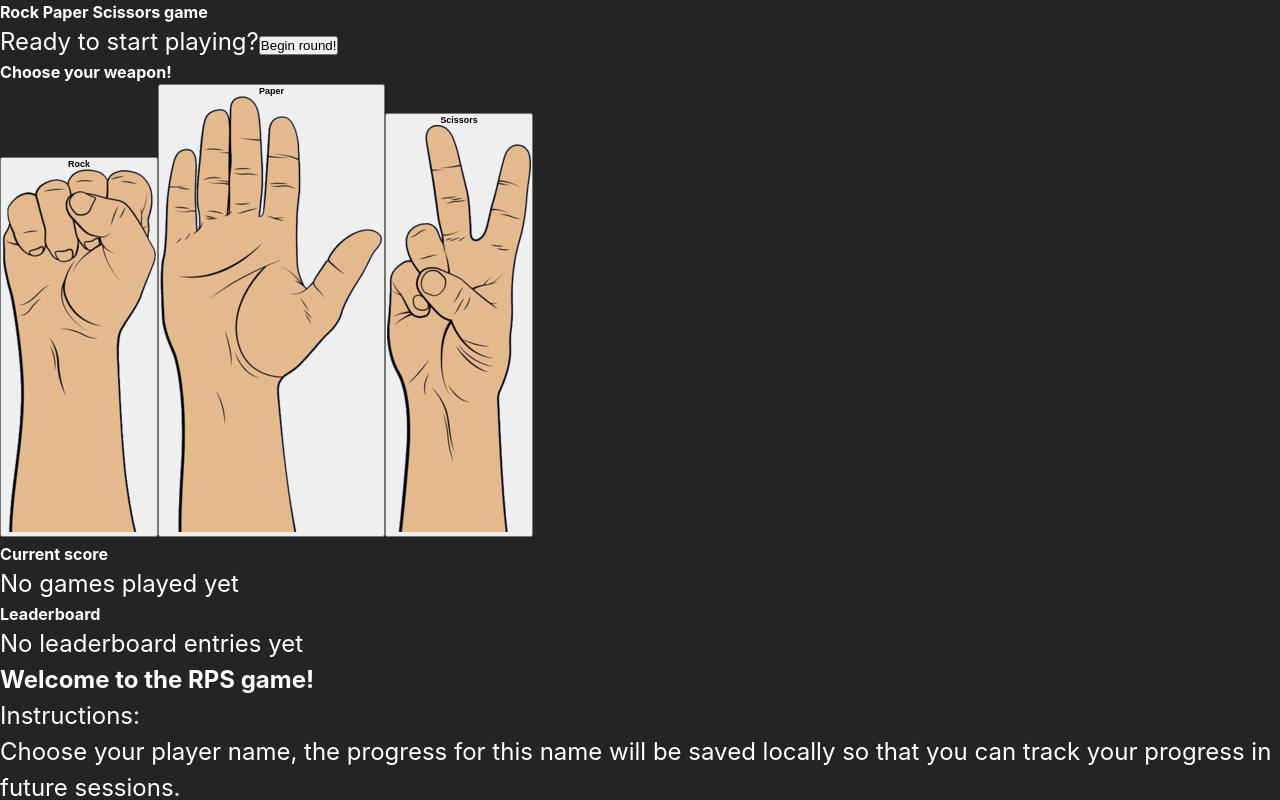
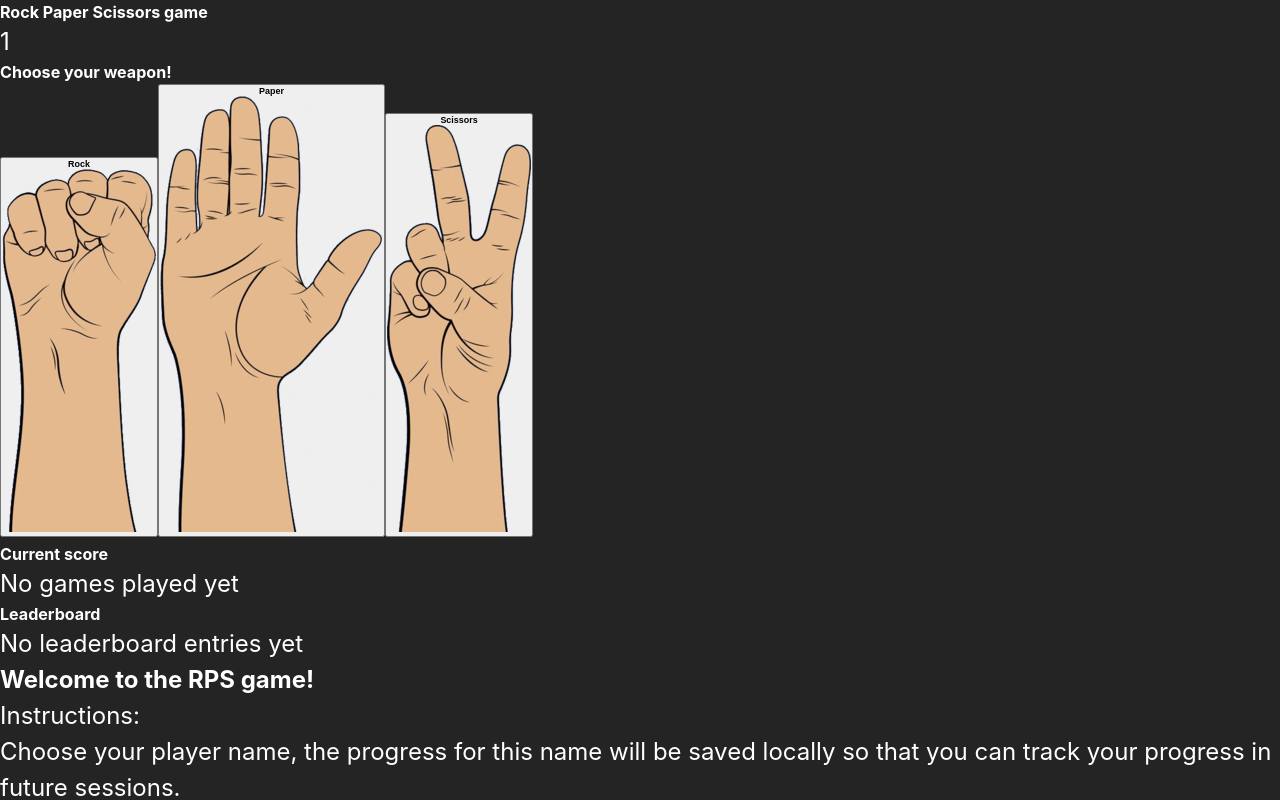
Before and after one commit to WhiteAdy/RPS-game-assignment, a React (Vite) app: page / in a window 1280 px wide. Both pictures are taken after a click on the button "Begin round!". Shown: the top 800 px of the page. Built offline with nearby package versions, Linux system fonts and the light colour scheme.

Commit message:
finished ResultStage

```diff
--- a/src/components/molecules/GameModerator/GameModerator.tsx
+++ b/src/components/molecules/GameModerator/GameModerator.tsx
@@ -1,14 +1,21 @@
 import clsx from 'clsx';
 import type { GameModerator } from './GameModerator.types';
-import { PreGameStage } from './_stages';
+import { PickingStage, PreGameStage, ResultStage } from './_stages';
+import { useGameAreaContext } from 'hooks';
 
 export default function GameModerator({ className }: GameModerator) {
-    const currentStage = 'pre-game';
+    const {
+        state: { currentStage },
+    } = useGameAreaContext();
 
     const renderStage = () => {
         switch (currentStage) {
             case 'pre-game':
                 return <PreGameStage />;
+            case 'picking':
+                return <PickingStage />;
+            case 'result':
+                return <ResultStage />;
         }
     };
     return (
--- /dev/null
+++ b/src/components/molecules/GameModerator/_stages/PickingStage/PickingStage.module.scss
@@ -0,0 +1,15 @@
+.PickingStage {
+    font-size: var(--text-large);
+    animation: pulse 1s linear infinite;
+}
+
+@keyframes pulse {
+    from {
+        scale: 10;
+        opacity: 0;
+    }
+    to {
+        scale: 1;
+        opacity: 1;
+    }
+}
--- /dev/null
+++ b/src/components/molecules/GameModerator/_stages/PickingStage/PickingStage.tsx
@@ -0,0 +1,34 @@
+import { useGameAreaContext, useGameContext } from 'hooks';
+import { useEffect, useState } from 'react';
+import { pickRandomElement } from 'utils';
+
+export default function PickingStage() {
+    const [secondsLeft, setSecondsLeft] = useState(3);
+    const { allWeapons } = useGameContext();
+    const {
+        state: { selectedWeapon },
+        dispatch,
+    } = useGameAreaContext();
+
+    useEffect(() => {
+        const countdown = setInterval(() => {
+            setSecondsLeft((secondsLeft) => secondsLeft - 1);
+        }, 1000);
+
+        return () => {
+            clearInterval(countdown);
+        };
+    }, []);
+
+    useEffect(() => {
+        if (secondsLeft <= 0) {
+            if (!selectedWeapon) {
+                dispatch({ type: 'select-weapon', payload: pickRandomElement(allWeapons).name });
+            } else {
+                dispatch({ type: 'change-stage', payload: 'result' });
+            }
+        }
+    }, [allWeapons, dispatch, secondsLeft, selectedWeapon]);
+
+    return <div className="PickingStage">{secondsLeft}</div>;
+}
--- /dev/null
+++ b/src/components/molecules/GameModerator/_stages/ResultStage/ResultStage.module.scss
@@ -0,0 +1,3 @@
+.ResultStage {
+    color: red;
+}
--- /dev/null
+++ b/src/components/molecules/GameModerator/_stages/ResultStage/ResultStage.tsx
@@ -0,0 +1,3 @@
+export default function ResultStage() {
+    return <div className="ResultStage">ResultStage</div>;
+}
--- a/src/components/molecules/GameModerator/_stages/index.ts
+++ b/src/components/molecules/GameModerator/_stages/index.ts
@@ -1 +1,3 @@
 export { default as PreGameStage } from './PreGameStage/PreGameStage';
+export { default as PickingStage } from './PickingStage/PickingStage';
+export { default as ResultStage } from './ResultStage/ResultStage';
--- a/src/utils/index.ts
+++ b/src/utils/index.ts
@@ -1,3 +1,6 @@
 const noop = () => {};
 
-export { noop };
+const pickRandomElement = <T>(array: Array<T>): T =>
+    array[Math.floor(Math.random() * array.length)];
+
+export { noop, pickRandomElement };
```
